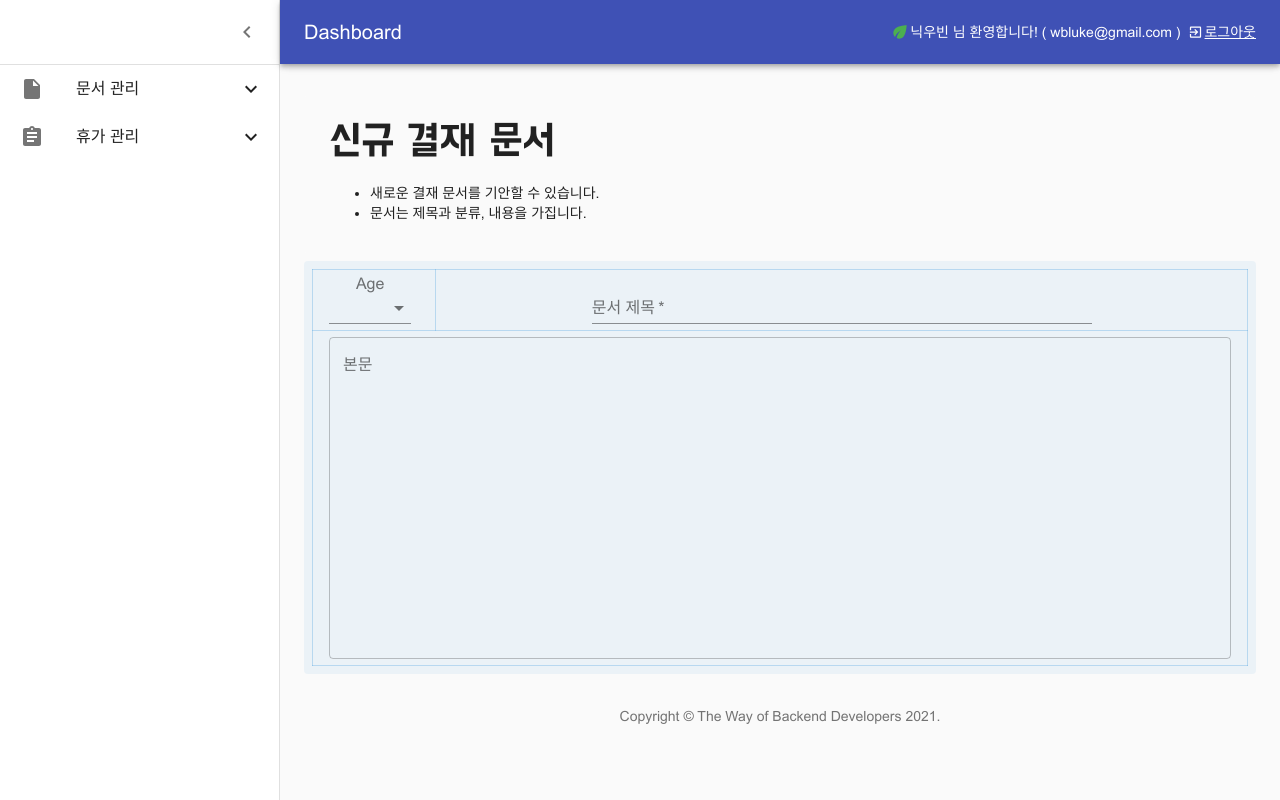
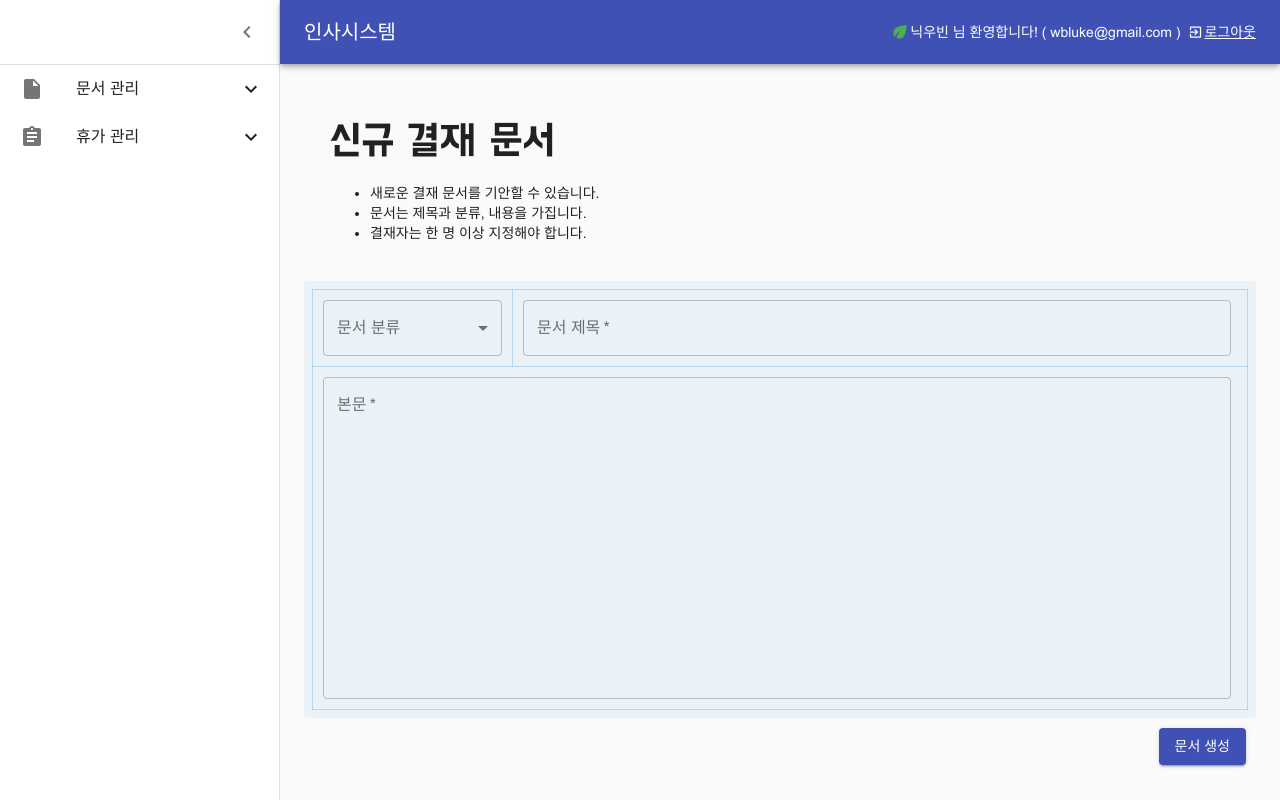
Before and after one commit to wbluke/z-system-playground, a React (Create React App) app in the folder frontend/: page /#/documents in a window 1280 px wide. Built offline with nearby package versions, Linux system fonts and the light colour scheme.

Commit message:
feat: align document create page

```diff
--- a/frontend/src/Router.tsx
+++ b/frontend/src/Router.tsx
@@ -50,7 +50,7 @@ const Router = () => {
               <MenuIcon/>
             </IconButton>
             <Typography component="h1" variant="h6" color="inherit" noWrap className={classes.title}>
-              Dashboard
+              인사시스템
             </Typography>
             <span className={classes.userInfo}>
             <EcoIcon className={classes.userIcon}/>
--- a/frontend/src/components/documents/DocumentPage.tsx
+++ b/frontend/src/components/documents/DocumentPage.tsx
@@ -1,10 +1,15 @@
 import React from "react";
 import {
   Box,
+  Button,
   Card,
   CardContent,
-  Grid, InputLabel,
-  makeStyles, MenuItem, Select,
+  FormControl,
+  Grid,
+  InputLabel,
+  makeStyles,
+  MenuItem,
+  Select,
   Table,
   TableBody,
   TableCell,
@@ -13,19 +18,32 @@ import {
   TextField
 } from "@material-ui/core";
 
-const DocumentPage = () => {
+export interface IDocumentCategorySelectItem {
+  value: string
+  text: string
+}
+
+export interface IDocumentPageParams {
+  category: string
+  title: string
+  contents: string
+}
+
+interface IDocumentPage {
+  params: IDocumentPageParams
+  setParams: (params: IDocumentPageParams) => void
+  categorySelectItems: IDocumentCategorySelectItem[]
+  onConfirm: () => void
+}
+
+const DocumentPage = (
+  {
+    params, setParams,
+    categorySelectItems,
+    onConfirm
+  }: IDocumentPage) => {
 
   const classes = useStyles();
-
-  const [age, setAge] = React.useState('');
-  const handleChange = (event: React.ChangeEvent<{ value: unknown }>) => {
-    setAge(event.target.value as string);
-  };
-
-  const [value, setValue] = React.useState('');
-  const handleChangeValue = (event: React.ChangeEvent<HTMLInputElement>) => {
-    setValue(event.target.value);
-  };
 
   return (
     <>
@@ -41,6 +59,7 @@ const DocumentPage = () => {
                 <ul>
                   <li>새로운 결재 문서를 기안할 수 있습니다.</li>
                   <li>문서는 제목과 분류, 내용을 가집니다.</li>
+                  <li>결재자는 한 명 이상 지정해야 합니다.</li>
                 </ul>
               </div>
             </Box>
@@ -55,33 +74,44 @@ const DocumentPage = () => {
                 <Table className={classes.documentTable} size="small">
                   <TableBody>
                     <TableRow>
-                      <TableCell className={classes.documentTableCell}>
-                        <InputLabel id="demo-simple-select-label">Age</InputLabel>
-                        <Select
-                          fullWidth
-                          labelId="demo-simple-select-label"
-                          value={age}
-                          onChange={handleChange}
-                        >
-                          <MenuItem value={10}>Ten</MenuItem>
-                          <MenuItem value={20}>Twenty</MenuItem>
-                          <MenuItem value={30}>Thirty</MenuItem>
-                        </Select>
+                      <TableCell className={classes.documentCategoryTableCell}>
+                        <FormControl variant="outlined" fullWidth className={classes.documentCategory}>
+                          <InputLabel id="document-category">문서 분류</InputLabel>
+                          <Select
+                            labelId="document-category"
+                            value={params.category}
+                            onChange={event => setParams({...params, category: event.target.value as string})}
+                            label="문서 분류"
+                          >
+                            {
+                              categorySelectItems.map((selectItem, index) => {
+                                return <MenuItem key={index} value={selectItem.value}>{selectItem.text}</MenuItem>
+                              })
+                            }
+                          </Select>
+                        </FormControl>
                       </TableCell>
                       <TableCell className={classes.documentTableCell}>
-                        <TextField className={classes.documentTitleTextField} required id="standard-required" label="문서 제목"/>
+                        <TextField
+                          value={params.title}
+                          onChange={event => setParams({...params, title: event.target.value})}
+                          required
+                          fullWidth
+                          label="문서 제목"
+                          variant="outlined"
+                        />
                       </TableCell>
                     </TableRow>
                     <TableRow>
                       <TableCell className={classes.documentTableCell} colSpan={2}>
                         <TextField
-                          id="outlined-multiline-flexible"
-                          label="본문"
+                          value={params.contents}
+                          onChange={event => setParams({...params, contents: event.target.value})}
+                          required
                           fullWidth
                           multiline
+                          label="본문"
                           rows={15}
-                          value={value}
-                          onChange={handleChangeValue}
                           variant={"outlined"}
                         />
                       </TableCell>
@@ -92,6 +122,17 @@ const DocumentPage = () => {
 
             </CardContent>
           </Card>
+
+          <div className={classes.confirmButton}>
+            <Button
+              variant="contained"
+              color="primary"
+              onClick={onConfirm}
+            >
+              문서 생성
+            </Button>
+          </div>
+
         </Grid>
 
       </Grid>
@@ -99,7 +140,7 @@ const DocumentPage = () => {
   );
 }
 
-const useStyles = makeStyles({
+const useStyles = makeStyles(theme => ({
   titleCard: {
     padding: '0 0 0 10px',
     backgroundColor: '#fafafa',
@@ -125,11 +166,22 @@ const useStyles = makeStyles({
   documentTableCell: {
     textAlign: 'center',
     border: '1px solid rgba(68, 157, 222, 0.3)',
+    padding: '10px',
   },
-  documentTitleTextField: {
-    width: '500px',
+  documentCategoryTableCell: {
+    textAlign: 'center',
+    border: '1px solid rgba(68, 157, 222, 0.3)',
+    padding: '10px',
+    width: '200px',
+  },
+  documentCategory: {
+    minWidth: '120px',
+  },
+  confirmButton: {
+    textAlign: 'right',
+    padding: '10px',
   }
-});
+}));
 
 
 export default DocumentPage;
--- a/frontend/src/components/documents/DocumentPageContainer.tsx
+++ b/frontend/src/components/documents/DocumentPageContainer.tsx
@@ -1,11 +1,49 @@
-import React from "react";
-import DocumentPage from "./DocumentPage";
+import React, {useEffect, useState} from "react";
+import DocumentPage, {IDocumentCategorySelectItem, IDocumentPageParams} from "./DocumentPage";
 
 const DocumentPageContainer = () => {
+
+  const [params, setParams] = useState<IDocumentPageParams>({
+    category: '',
+    title: '',
+    contents: '',
+  })
+  const [categorySelectItems, setCategorySelectItems] = useState<IDocumentCategorySelectItem[]>([])
+
+  const fetchCategorySelectItems = () => {
+    const categoryItems = [
+      {
+        value: 'OPERATING_EXPENSES',
+        text: '운영비'
+      },
+      {
+        value: 'EDUCATION',
+        text: '교육'
+      }
+    ]
+
+    setCategorySelectItems(categoryItems)
+  }
+
+  const onConfirm = () => {
+    console.log(params)
+  }
+
+  useEffect(() => {
+    fetchCategorySelectItems();
+  }, [])
+
+  const props = {
+    params,
+    setParams,
+    categorySelectItems,
+    onConfirm
+  }
+
   return (
-    <>
-      <DocumentPage/>
-    </>
+    <DocumentPage
+      {...props}
+    />
   );
 }
 
```
